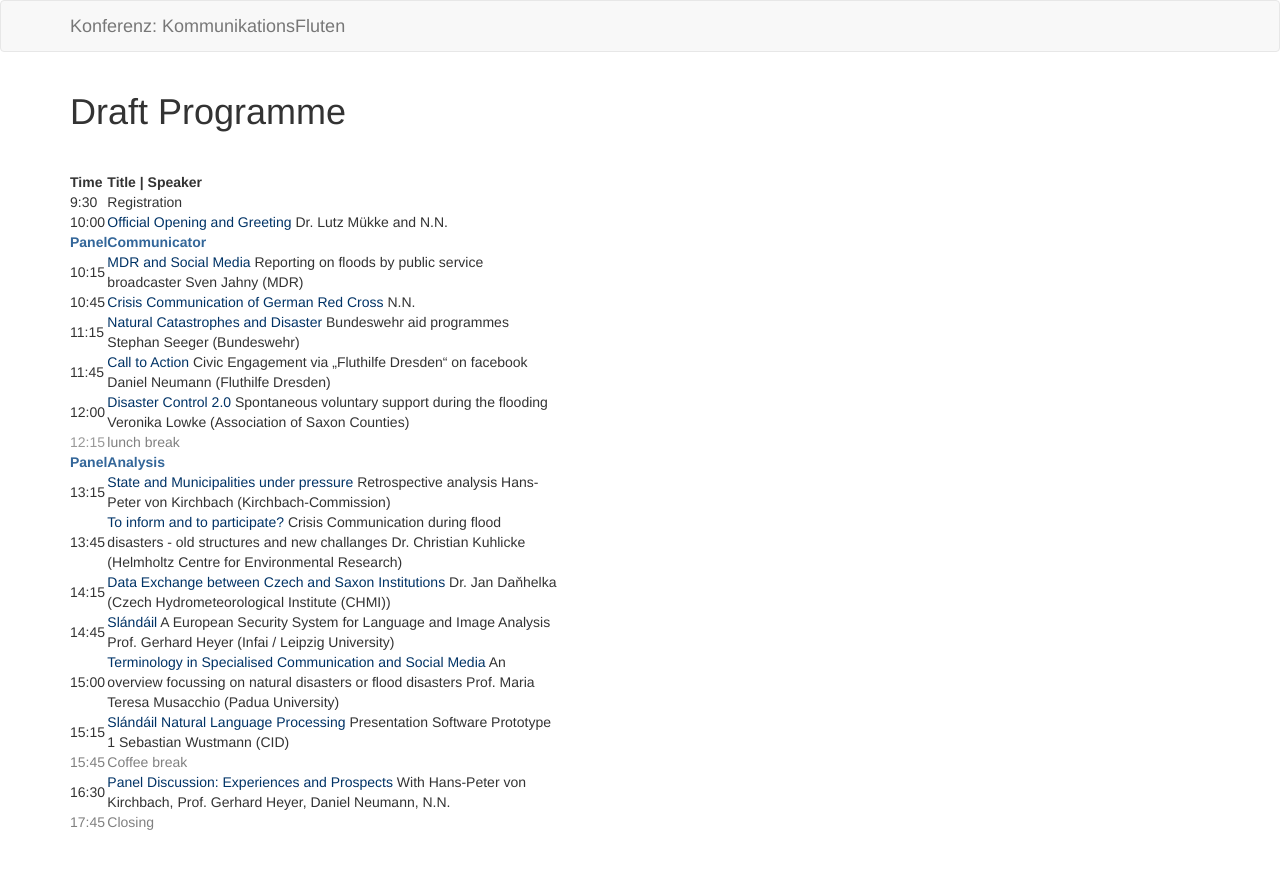
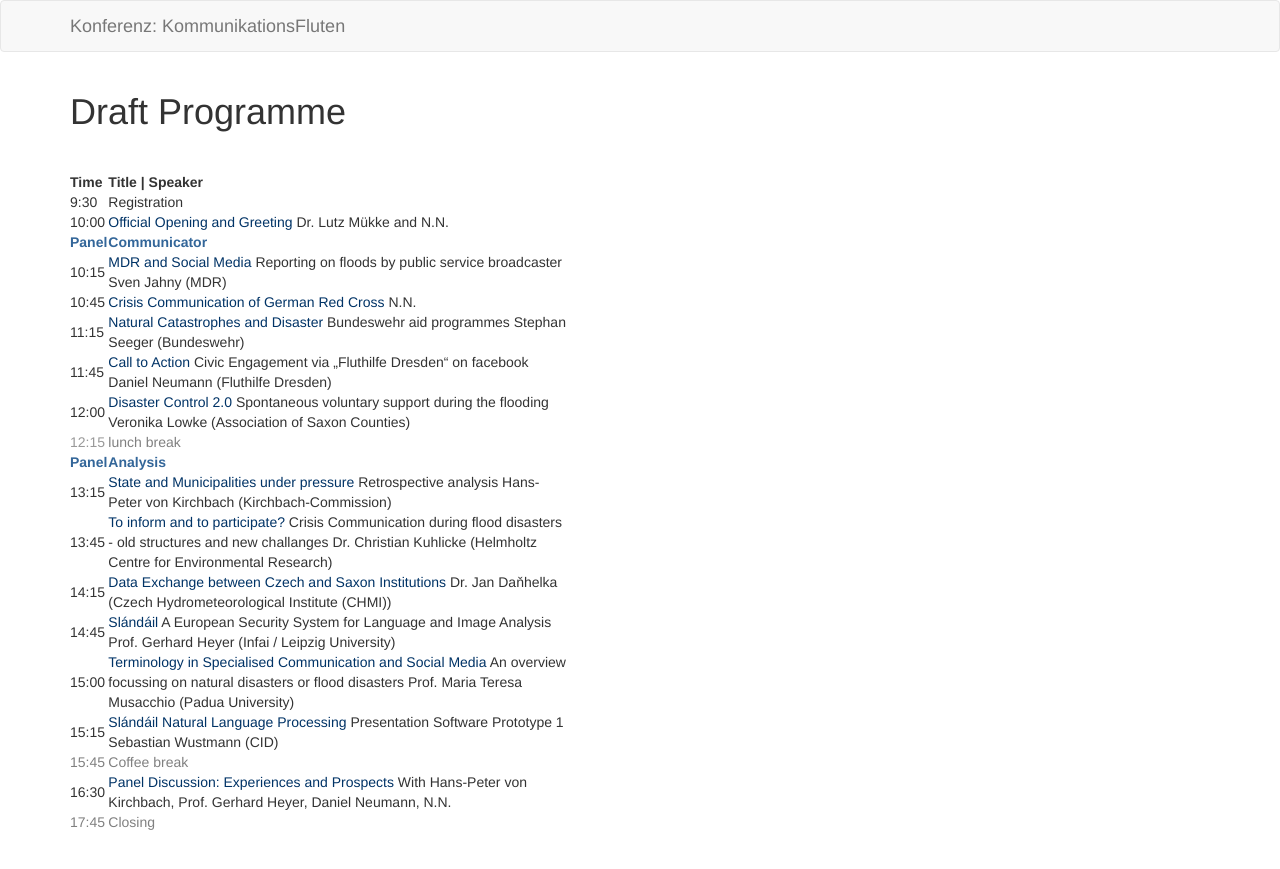
Before and after one commit to susedev/test, a Jekyll site: the page built from conference-communication-floods.html, in a window 1280 px wide. Shown: the top 869 px of the page. Built offline with Jekyll 4.4.1, drawn with Linux system fonts in a browser that asks for light colours.

Commit message:
Edit from JekyllCMS

```diff
--- a/conference-communication-floods.html
+++ b/conference-communication-floods.html
@@ -3,7 +3,7 @@ title: Draft Programme
 ---
 <p>&nbsp;</p>
 
-<table>
+<table cellpadding="10" cellspacing="20" style="width: 500px;">
 	<colgroup>
 		<col width="20" />
 		<col width="450" />
```
